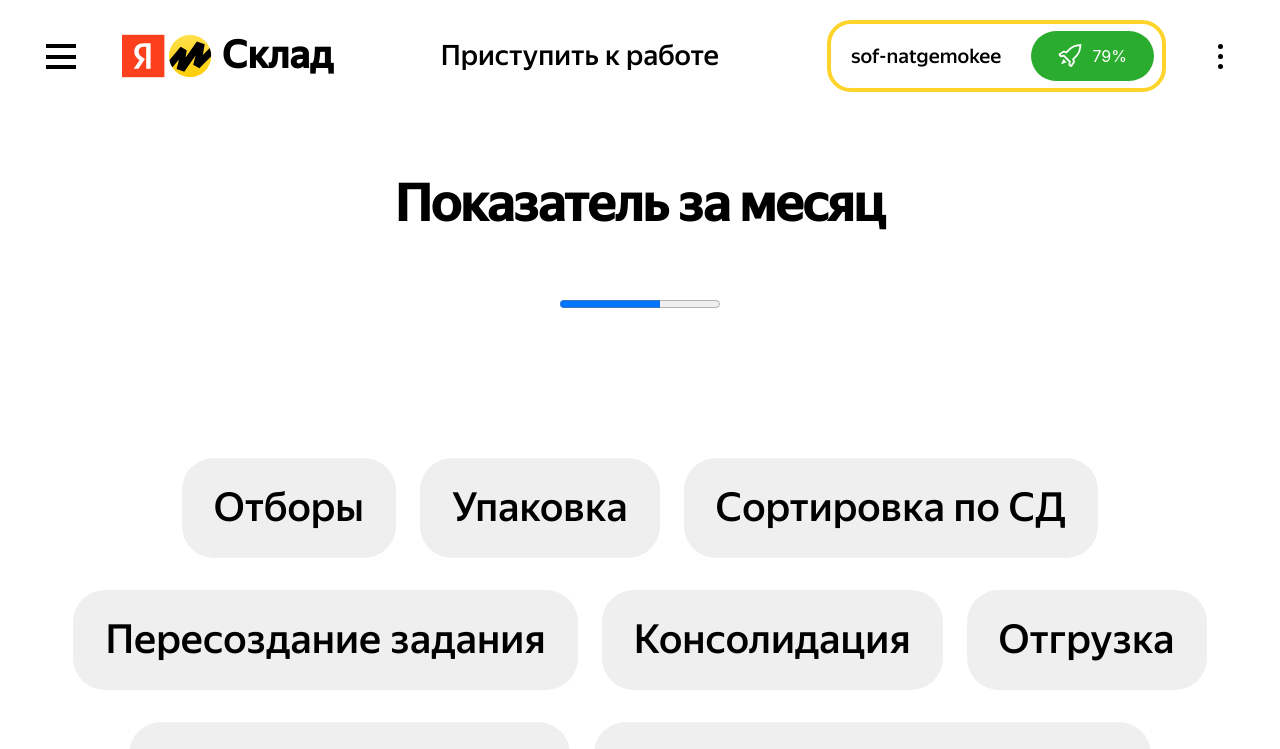
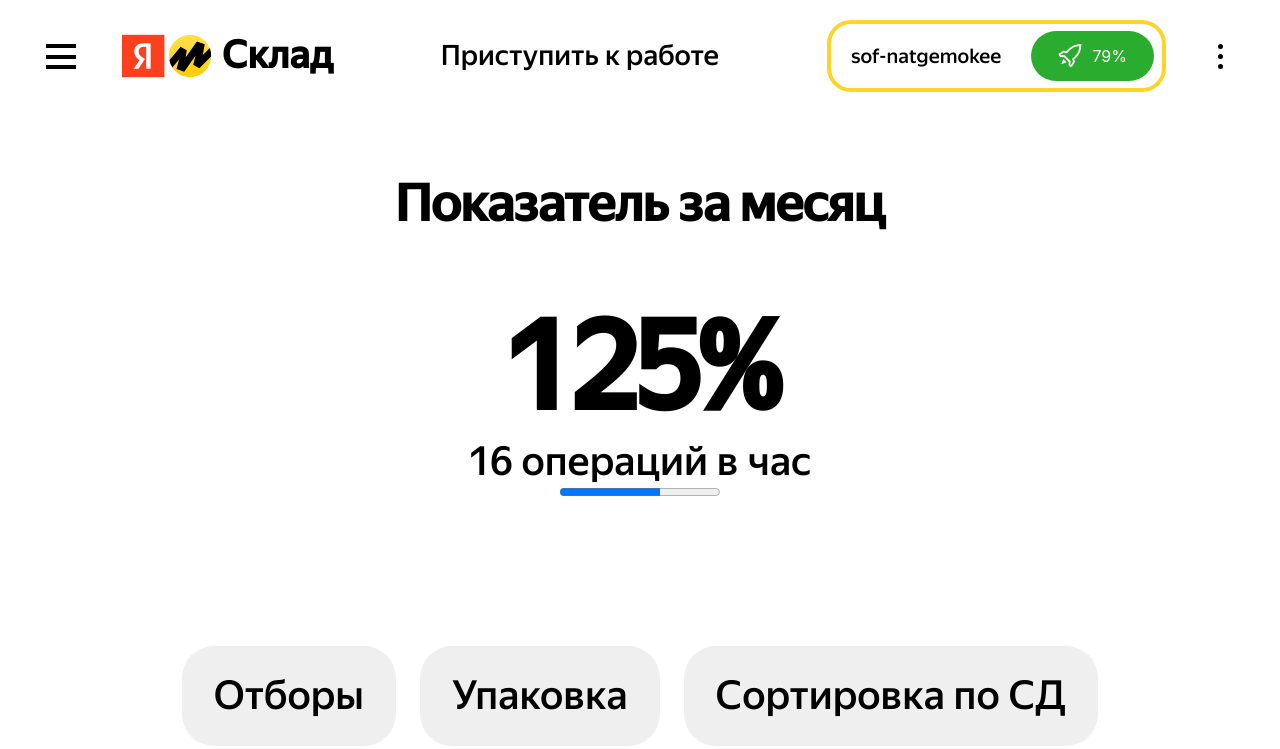
Before and after one commit to ZzZorger/frontend-yandex-hackathon, a React (Create React App) app: page / in a window 1280 px wide. Shown: the top 749 px of the page. Built offline with nearby package versions, Linux system fonts and the light colour scheme.

Commit message:
Доработка страниц + роутинг между ними

```diff
--- a/src/components/OperationSelectorPage/OperationSelectorPage.jsx
+++ b/src/components/OperationSelectorPage/OperationSelectorPage.jsx
@@ -5,6 +5,8 @@ export default function OperationSelectorPage({ nextPage, operations, progress }
   return (
     <main className={style.Content}>
       <h2 className={style.Title}>Показатель за месяц</h2>
+      <p className={style.ProgressValue}>{progress.value}%</p>
+      <p className={style.ProgressPerHour}>{progress.operationsNum} операций в час</p>
       <progress className={style.Progress} max={progress.maxValue} value={progress.value}>
         {progress.operationsNum}
       </progress>
--- a/src/components/OperationSelectorPage/OperationSelectorPage.module.css
+++ b/src/components/OperationSelectorPage/OperationSelectorPage.module.css
@@ -16,6 +16,24 @@
 .Progress {
   margin-bottom: 146px;
 }
+.ProgressValue {
+  margin: 0;
+  font-family: 'YS Text';
+  font-style: normal;
+  font-weight: 700;
+  font-size: 123px;
+  line-height: 144px;
+  text-align: center;
+  letter-spacing: -0.02em;
+}
+.ProgressPerHour {
+  margin: 0;
+  font-family: 'YS Text';
+  font-style: normal;
+  font-weight: 500;
+  font-size: 40px;
+  line-height: 44px;
+}
 .OperationGrid {
   display: grid;
   grid-template-columns: repeat(5, 20%);
```
